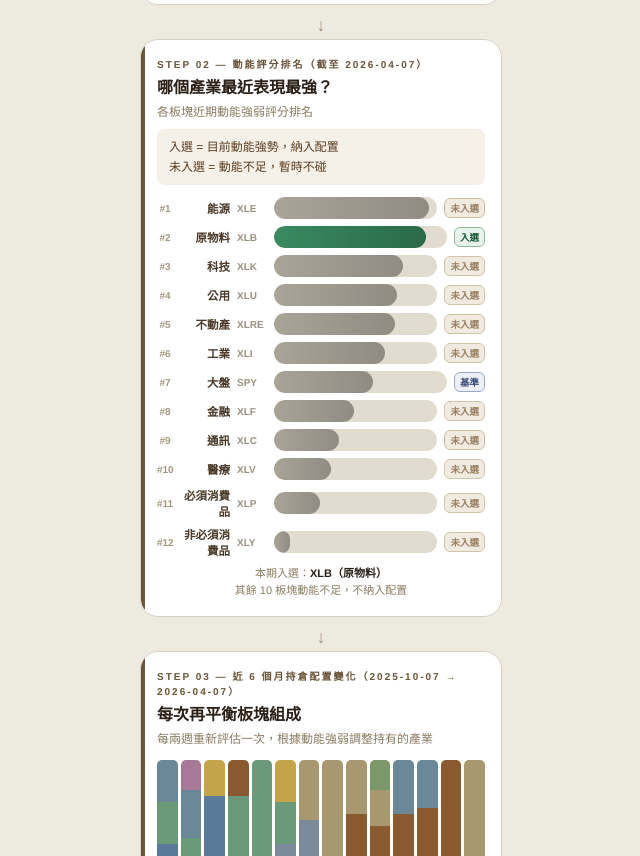
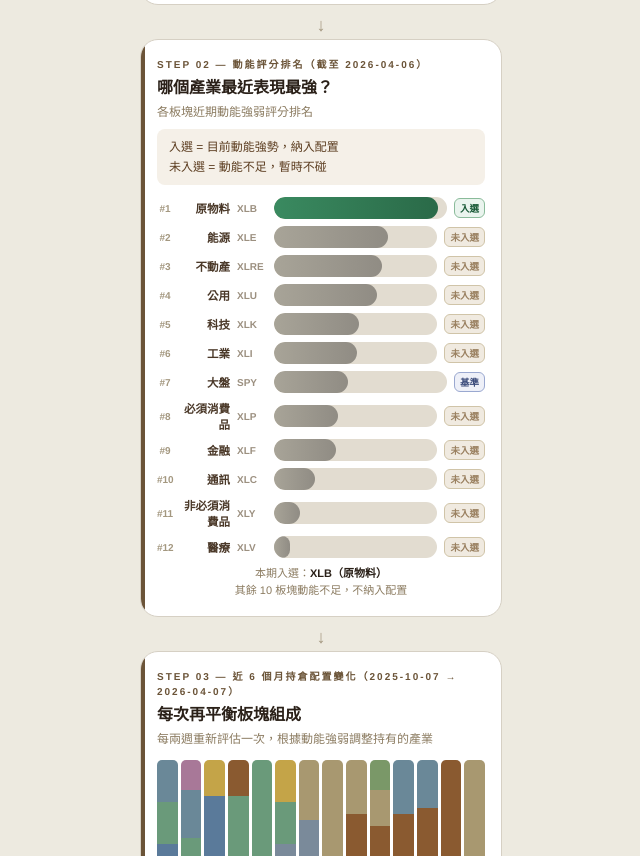
Before and after one commit to TaylorYam/sr, a plain HTML site: page index.html in a window 1280 px wide. Shown: the part 1167-2023 px from the top of the page, without its empty margins (319-959 px from the left). Drawn offline with Linux system fonts and the light colour scheme.

Commit message:
Auto-update report 2026-04-08

```diff
--- a/index.html
+++ b/index.html
@@ -370,92 +370,92 @@
 
   <!-- ② Momentum Score Ranking -->
   <div class="card">
-    <div class="card-label">STEP 02 — 動能評分排名（截至 2026-04-07）</div>
+    <div class="card-label">STEP 02 — 動能評分排名（截至 2026-04-06）</div>
     <div class="card-title">哪個產業最近表現最強？</div>
     <div class="card-subtitle">各板塊近期動能強弱評分排名</div>
     <div class="selection-explain">入選 = 目前動能強勢，納入配置<br>未入選 = 動能不足，暫時不碰</div>
 
     <div class="score-row">
       <div class="score-rank">#1</div>
+      <div class="score-label">原物料</div>
+      <div class="score-ticker">XLB</div>
+      <div class="score-bar-bg"><div class="score-bar bar-in1" style="width:95%;"></div></div>
+      <div class="score-tag tag-in">入選</div>
+    </div>
+    <div class="score-row">
+      <div class="score-rank">#2</div>
       <div class="score-label">能源</div>
       <div class="score-ticker">XLE</div>
-      <div class="score-bar-bg"><div class="score-bar bar-out" style="width:95%;"></div></div>
+      <div class="score-bar-bg"><div class="score-bar bar-out" style="width:70%;"></div></div>
       <div class="score-tag tag-out">未入選</div>
     </div>
     <div class="score-row">
-      <div class="score-rank">#2</div>
-      <div class="score-label">原物料</div>
-      <div class="score-ticker">XLB</div>
-      <div class="score-bar-bg"><div class="score-bar bar-in1" style="width:88%;"></div></div>
-      <div class="score-tag tag-in">入選</div>
-    </div>
-    <div class="score-row">
       <div class="score-rank">#3</div>
-      <div class="score-label">科技</div>
-      <div class="score-ticker">XLK</div>
-      <div class="score-bar-bg"><div class="score-bar bar-out" style="width:79%;"></div></div>
+      <div class="score-label">不動產</div>
+      <div class="score-ticker">XLRE</div>
+      <div class="score-bar-bg"><div class="score-bar bar-out" style="width:66%;"></div></div>
       <div class="score-tag tag-out">未入選</div>
     </div>
     <div class="score-row">
       <div class="score-rank">#4</div>
       <div class="score-label">公用</div>
       <div class="score-ticker">XLU</div>
-      <div class="score-bar-bg"><div class="score-bar bar-out" style="width:75%;"></div></div>
+      <div class="score-bar-bg"><div class="score-bar bar-out" style="width:63%;"></div></div>
       <div class="score-tag tag-out">未入選</div>
     </div>
     <div class="score-row">
       <div class="score-rank">#5</div>
-      <div class="score-label">不動產</div>
-      <div class="score-ticker">XLRE</div>
-      <div class="score-bar-bg"><div class="score-bar bar-out" style="width:74%;"></div></div>
+      <div class="score-label">科技</div>
+      <div class="score-ticker">XLK</div>
+      <div class="score-bar-bg"><div class="score-bar bar-out" style="width:52%;"></div></div>
       <div class="score-tag tag-out">未入選</div>
     </div>
     <div class="score-row">
       <div class="score-rank">#6</div>
       <div class="score-label">工業</div>
       <div class="score-ticker">XLI</div>
-      <div class="score-bar-bg"><div class="score-bar bar-out" style="width:68%;"></div></div>
+      <div class="score-bar-bg"><div class="score-bar bar-out" style="width:51%;"></div></div>
       <div class="score-tag tag-out">未入選</div>
     </div>
     <div class="score-row">
       <div class="score-rank">#7</div>
       <div class="score-label">大盤</div>
       <div class="score-ticker">SPY</div>
-      <div class="score-bar-bg"><div class="score-bar bar-out" style="width:57%;"></div></div>
+      <div class="score-bar-bg"><div class="score-bar bar-out" style="width:43%;"></div></div>
       <div class="score-tag tag-spy">基準</div>
     </div>
     <div class="score-row">
       <div class="score-rank">#8</div>
-      <div class="score-label">金融</div>
-      <div class="score-ticker">XLF</div>
-      <div class="score-bar-bg"><div class="score-bar bar-out" style="width:49%;"></div></div>
+      <div class="score-label">必須消費品</div>
+      <div class="score-ticker">XLP</div>
+      <div class="score-bar-bg"><div class="score-bar bar-out" style="width:39%;"></div></div>
       <div class="score-tag tag-out">未入選</div>
     </div>
     <div class="score-row">
       <div class="score-rank">#9</div>
-      <div class="score-label">通訊</div>
-      <div class="score-ticker">XLC</div>
-      <div class="score-bar-bg"><div class="score-bar bar-out" style="width:40%;"></div></div>
+      <div class="score-label">金融</div>
+      <div class="score-ticker">XLF</div>
+      <div class="score-bar-bg"><div class="score-bar bar-out" style="width:38%;"></div></div>
       <div class="score-tag tag-out">未入選</div>
     </div>
     <div class="score-row">
       <div class="score-rank">#10</div>
-      <div class="score-label">醫療</div>
-      <div class="score-ticker">XLV</div>
-      <div class="score-bar-bg"><div class="score-bar bar-out" style="width:35%;"></div></div>
+      <div class="score-label">通訊</div>
+      <div class="score-ticker">XLC</div>
+      <div class="score-bar-bg"><div class="score-bar bar-out" style="width:25%;"></div></div>
       <div class="score-tag tag-out">未入選</div>
     </div>
     <div class="score-row">
       <div class="score-rank">#11</div>
-      <div class="score-label">必須消費品</div>
-      <div class="score-ticker">XLP</div>
-      <div class="score-bar-bg"><div class="score-bar bar-out" style="width:28%;"></div></div>
+      <div class="score-label">非必須消費品</div>
+      <div class="score-ticker">XLY</div>
+      <div class="score-bar-bg"><div class="score-bar bar-out" style="width:16%;"></div></div>
       <div class="score-tag tag-out">未入選</div>
     </div>
     <div class="score-row">
       <div class="score-rank">#12</div>
-      <div class="score-label">非必須消費品</div>
-      <div class="score-ticker">XLY</div>
+      <div class="score-label">醫療</div>
+      <div class="score-ticker">XLV</div>
       <div class="score-bar-bg"><div class="score-bar bar-out" style="width:10%;"></div></div>
       <div class="score-tag tag-out">未入選</div>
     </div>
```
